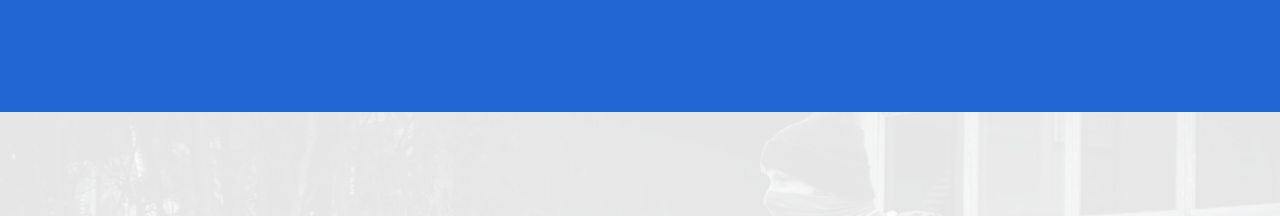
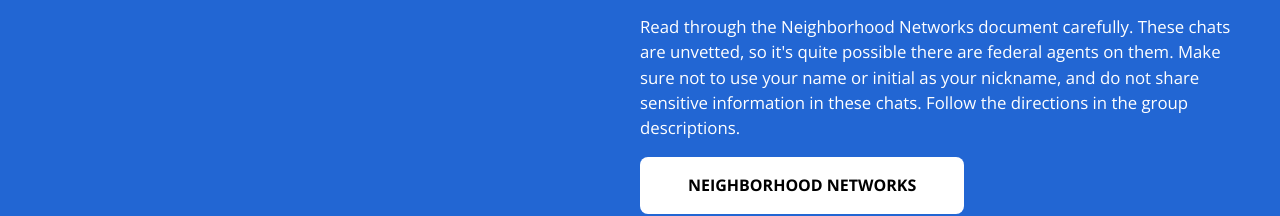
Before and after one commit to nicholemattera/Protect-the-651, a website built with Vite: page get-engaged.html in a window 1280 px wide. Shown: the part 738-954 px from the top of the page. Built offline with nearby package versions, Linux system fonts and the light colour scheme.

Commit message:
fix: add link to neighborhood networks

```diff
--- a/get-engaged.html
+++ b/get-engaged.html
@@ -49,6 +49,12 @@
             Get out into your local community, meet your neighbors, and through grass root efforts join your
             neighborhood signal group. If you need help setting up Signal, check out our Signal Support page.
           </p>
+          <p>
+            Read through the Neighborhood Networks document carefully. These chats are unvetted, so it's quite possible there are federal agents on them. Make sure not to use your name or initial as your nickname, and do not share sensitive information in these chats. Follow the directions in the group descriptions.
+          </p>
+          <p>
+            <a href="https://docs.proton.me/doc?mode=open-url&token=MNV0KBMEF0#93VatIWTBAkU" class="call-to-action" targe="_blank">Neighborhood Networks</a>
+          </p>
         </div>
       </div>
 
```
